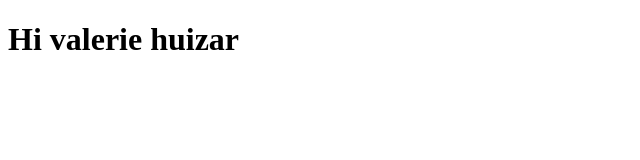
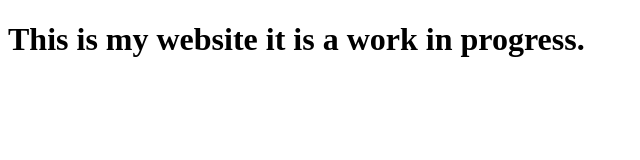
Before and after one commit to czrojas/czrojas.github.io, a plain HTML site: page index.html in a window 1280 px wide. Shown: the whole page, without its empty margins (0-640 px from the left). Drawn offline with Linux system fonts and the light colour scheme.

Commit message:
Heading chanfe

```diff
--- a/index.html
+++ b/index.html
@@ -7,7 +7,7 @@
 </head>
 
 <body>
-	<h1> Hi valerie huizar </h1>
+	<h1> This is my website it is a work in progress. </h1>
 </body>
 
 </html>
```
